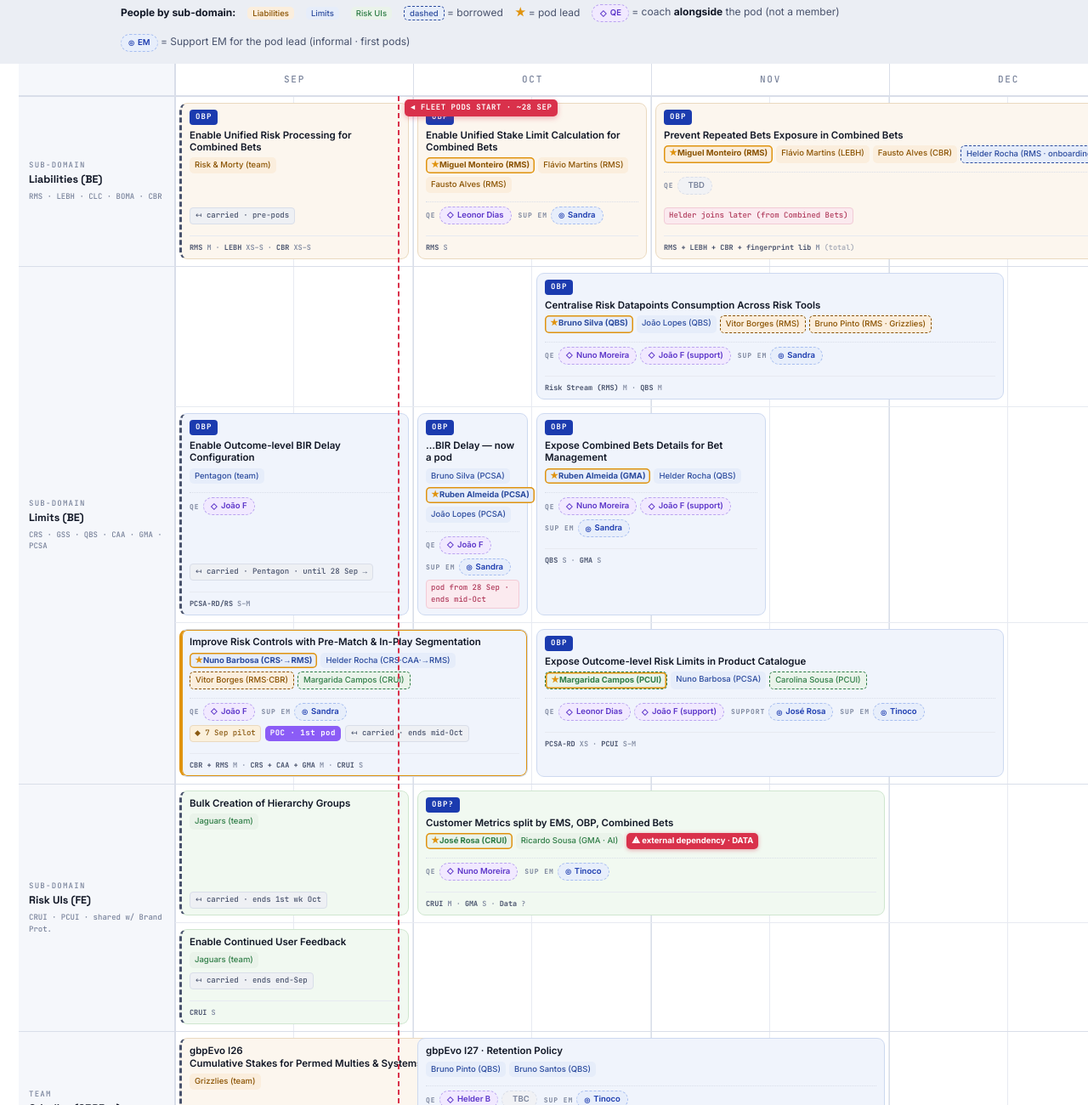
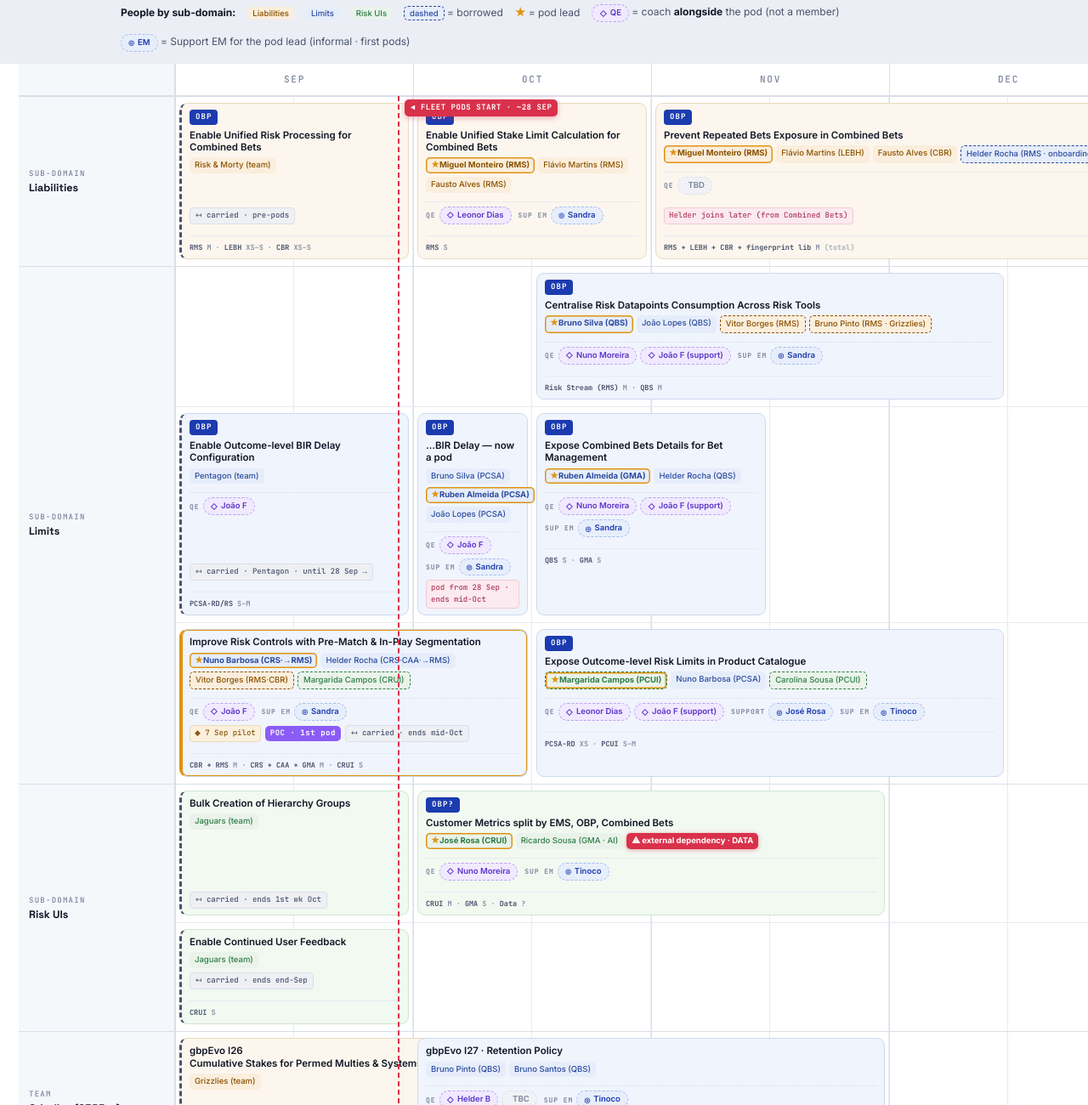
Before and after one commit to sandrapsantos/MO-Operation-model, a plain HTML site: page index.html in a window 1280 px wide. Shown: the part 314-1614 px from the top of the page at 85% size. Drawn offline with Linux system fonts and the light colour scheme.

Commit message:
Remove (BE), (FE) from sub-domains and service lists

```diff
--- a/index.html
+++ b/index.html
@@ -406,7 +406,7 @@
 
         <!-- LIABILITIES -->
         <div class="lane-label" style="grid-row:2">
-          <span class="ln-id">Sub-domain</span><span class="ln-name">Liabilities (BE)</span><span class="ln-svcs">RMS · LEBH · CLC · BOMA · CBR</span>
+          <span class="ln-id">Sub-domain</span><span class="ln-name">Liabilities</span>
         </div>
         <div class="block b-liab carried" style="grid-row:2; grid-column:2 / span 2">
           <span class="prog-obp">OBP</span><span class="b-title">Enable Unified Risk Processing for Combined Bets</span><span class="b-ballpark"><b>RMS</b> M · <b>LEBH</b> XS–S · <b>CBR</b> XS–S</span>
@@ -427,7 +427,7 @@
 
         <!-- LIMITS -->
         <div class="lane-label" style="grid-row:3 / span 3">
-          <span class="ln-id">Sub-domain</span><span class="ln-name">Limits (BE)</span><span class="ln-svcs">CRS · GSS · QBS · CAA · GMA · PCSA</span>
+          <span class="ln-id">Sub-domain</span><span class="ln-name">Limits</span>
         </div>
         <div class="block b-lim" style="grid-row:3; grid-column:5 / span 4">
           <span class="prog-obp">OBP</span><span class="b-title">Centralise Risk Datapoints Consumption Across Risk Tools</span><span class="b-ballpark"><b>Risk Stream (RMS)</b> M · <b>QBS</b> M</span>
@@ -465,7 +465,7 @@
 
         <!-- RISK UIs -->
         <div class="lane-label" style="grid-row:6 / span 2">
-          <span class="ln-id">Sub-domain</span><span class="ln-name">Risk UIs (FE)</span><span class="ln-svcs">CRUI · PCUI · shared w/ Brand Prot.</span>
+          <span class="ln-id">Sub-domain</span><span class="ln-name">Risk UIs</span>
         </div>
         <div class="block b-rui carried" style="grid-row:6; grid-column:2 / span 2">
           <span class="b-title">Bulk Creation of Hierarchy Groups</span>
```
